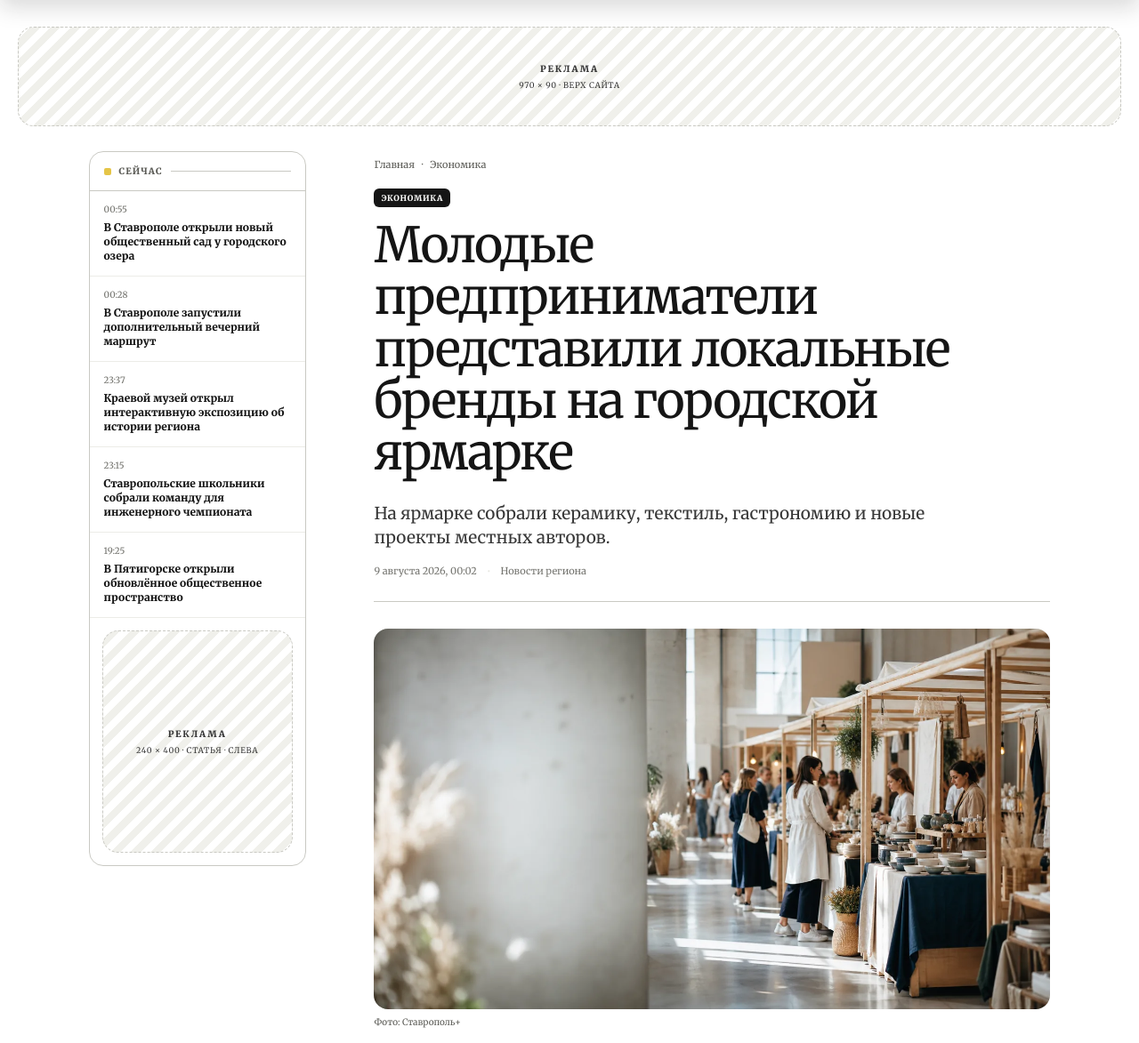
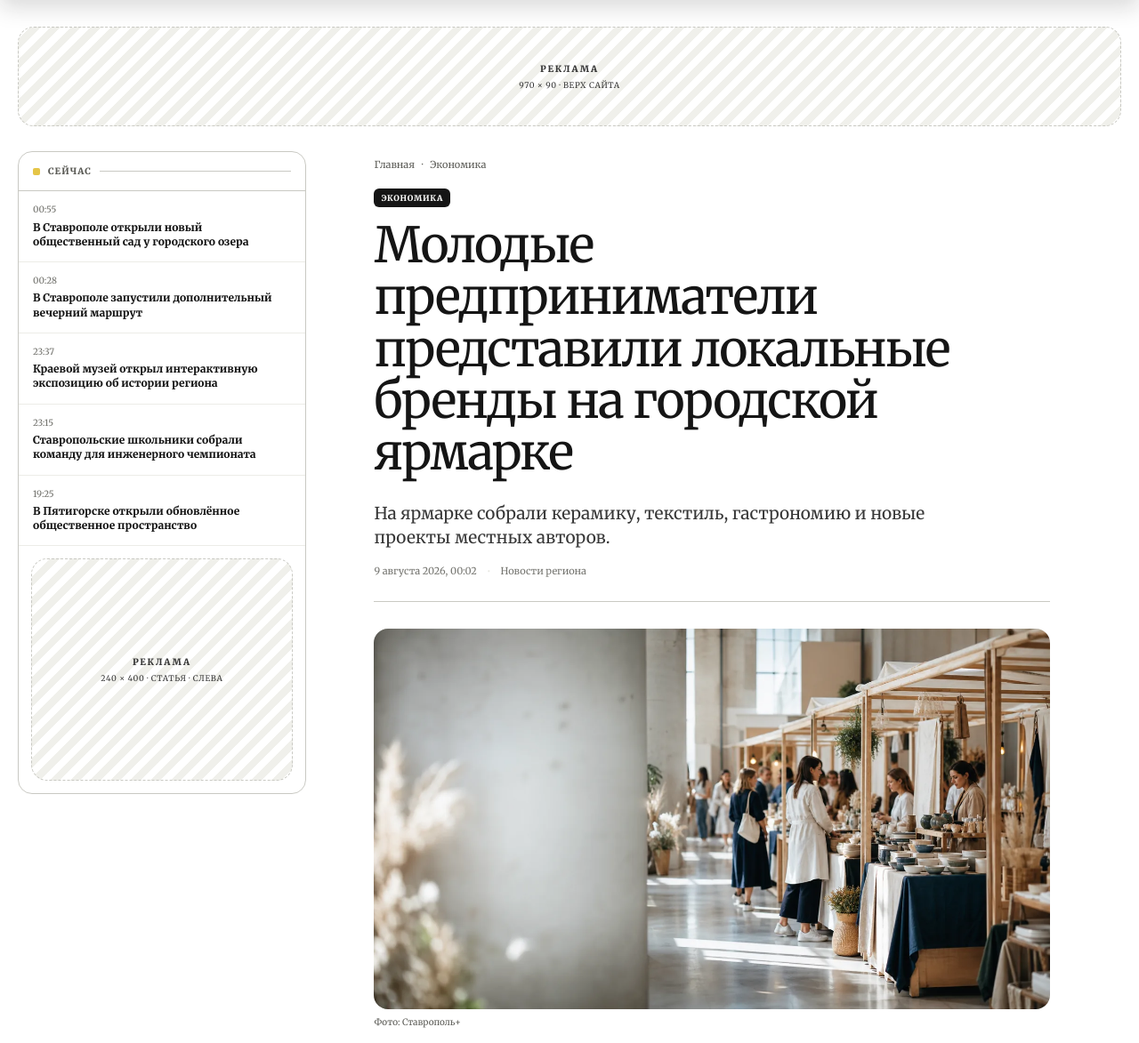
Before and after one commit to temacteklyannayapuwka/Production, a Django app: page /news/stavropol-makers-fair/ in a window 1280 px wide. Shown: the part 88-1261 px from the top of the page at 89% size. Run offline with Django 5.2, Linux system fonts and the light colour scheme; data comes from the database, SQL or seed files in the repository; data that the repository does not hold is empty; parts of the project's set-up code (start-up, migrations or seed data) failed here and were passed over; some libraries are stand-ins or nearby versions.

Commit message:
style: align article sidebar with leader

```diff
--- a/news/tests.py
+++ b/news/tests.py
@@ -21,7 +21,7 @@ class AdminJavascriptFallbackTests(SimpleTestCase):
     def test_public_page_uses_the_current_menu_script(self):
         response = get_template('base.html').render({})
 
-        self.assertIn('/static/news-site.css?v=33', response)
+        self.assertIn('/static/news-site.css?v=34', response)
         self.assertIn('family=Merriweather', response)
         self.assertIn('content="#151515"', response)
         self.assertNotIn('family=Playfair+Display', response)
--- a/static/news-site.css
+++ b/static/news-site.css
@@ -272,7 +272,16 @@ img { display: block; max-width: 100%; }
 .pagination a:hover { transform: translate(-2px, -2px); border-color: var(--ink); box-shadow: 3px 3px 0 var(--lime); }
 
 /* Article page */
-.article-layout { display: grid; grid-template-columns: 244px minmax(0, 760px); gap: clamp(34px, 6vw, 92px); justify-content: center; align-items: start; }
+.article-layout {
+  --article-sidebar-width: 244px;
+  --article-content-width: 760px;
+  --article-gap: clamp(34px, 6vw, 92px);
+  display: grid;
+  /* The sidebar absorbs the former centering offset, so its left edge aligns with the leader banner. */
+  grid-template-columns: minmax(var(--article-sidebar-width), calc(50% - 258px - clamp(17px, 3vw, 46px))) minmax(0, var(--article-content-width));
+  gap: var(--article-gap);
+  align-items: start;
+}
 .article-sidebar { position: sticky; top: 74px; border-radius: 16px; }
 .article-sidebar > a { display: block; padding: 14px 16px; border-bottom: 1px solid var(--line-soft); color: var(--ink); font-size: 12px; font-weight: 750; line-height: 1.35; text-decoration: none; transition: background .18s ease, color .18s ease; }
 .article-sidebar > a:hover { background: var(--surface-hover); color: var(--ink); }
--- a/templates/base.html
+++ b/templates/base.html
@@ -10,7 +10,7 @@
     <link rel="preconnect" href="https://fonts.googleapis.com">
     <link rel="preconnect" href="https://fonts.gstatic.com" crossorigin>
     <link href="https://fonts.googleapis.com/css2?family=Merriweather:wght@300;400;500;600;700;800;900&amp;display=swap" rel="stylesheet">
-    <link rel="stylesheet" href="{% static 'news-site.css' %}?v=33">
+    <link rel="stylesheet" href="{% static 'news-site.css' %}?v=34">
   </head>
   <body>
     <header class="masthead">
```
